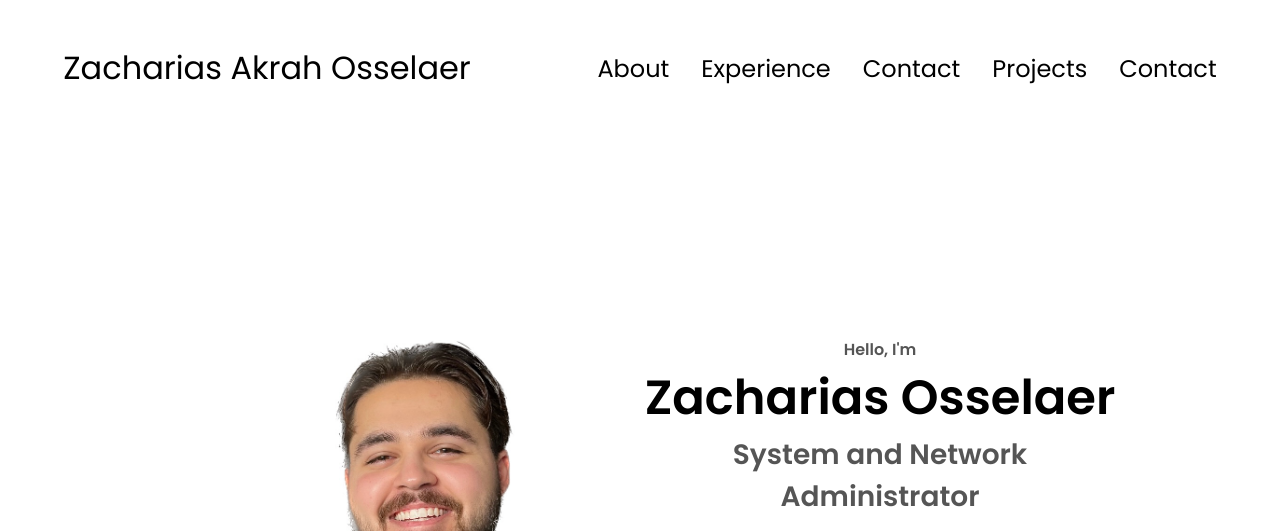
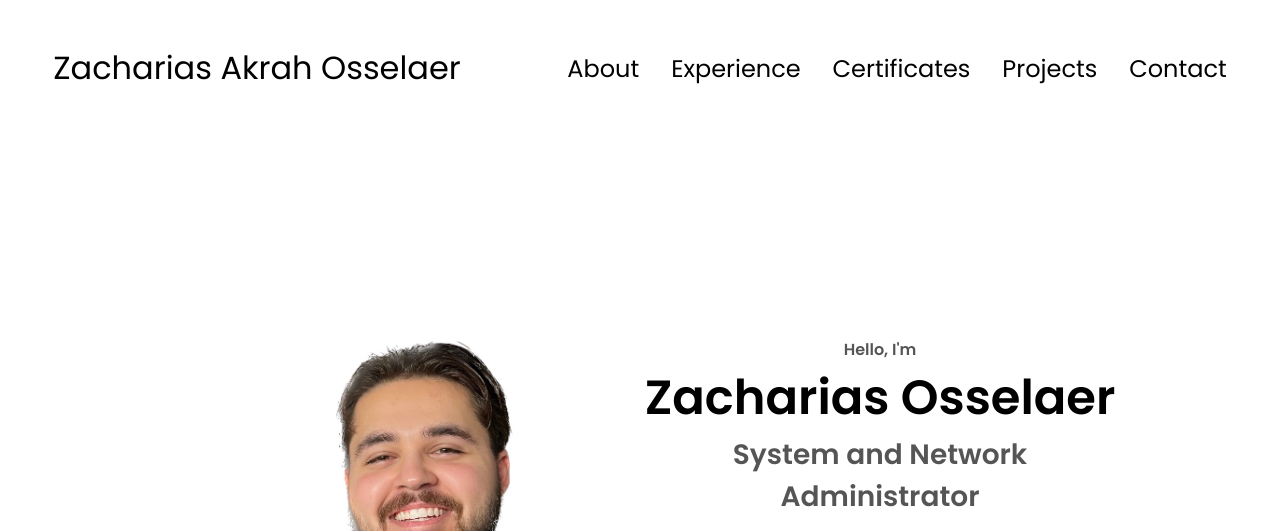
Before and after one commit to ikbenziko/ikbenziko.github.io, a plain HTML site: page index.html in a window 1280 px wide. Shown: the top 531 px of the page. Drawn offline with Linux system fonts and the light colour scheme.

Commit message:
Update index.html

```diff
--- a/index.html
+++ b/index.html
@@ -16,7 +16,7 @@
         <ul class="nav-links">
           <li><a href="#about">About</a></li>
           <li><a href="#experience">Experience</a></li>
-          <li><a href="#certificates">Contact</a></li>
+          <li><a href="#certificates">Certificates</a></li>
           <li><a href="#projects">Projects</a></li>
           <li><a href="#contact">Contact</a></li>
         </ul>
@@ -374,7 +374,7 @@
           <ul class="nav-links">
             <li><a href="#about">About</a></li>
             <li><a href="#experience">Experience</a></li>
-            <li><a href="#certificates">Contact</a></li>
+            <li><a href="#certificates">Certificates</a></li>
             <li><a href="#projects">Projects</a></li>
             <li><a href="#contact">Contact</a></li>
           </ul>
```
